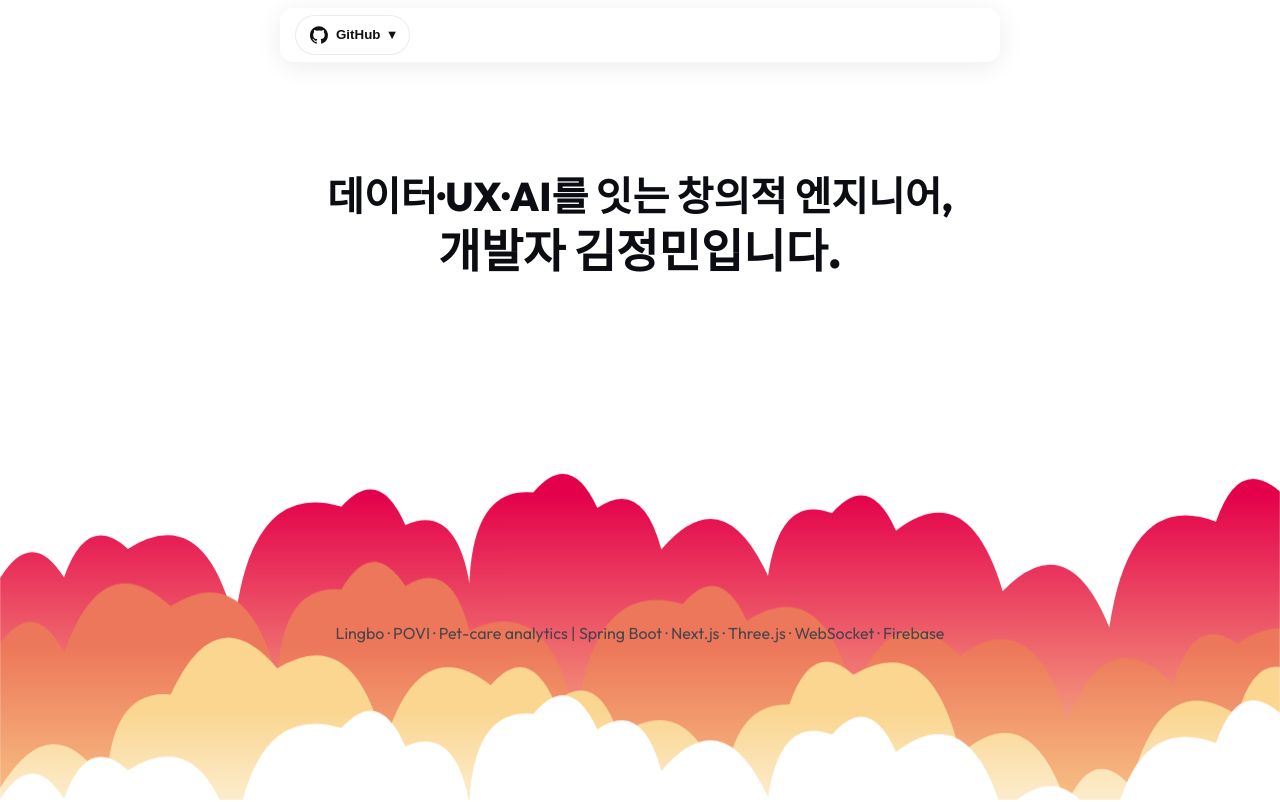
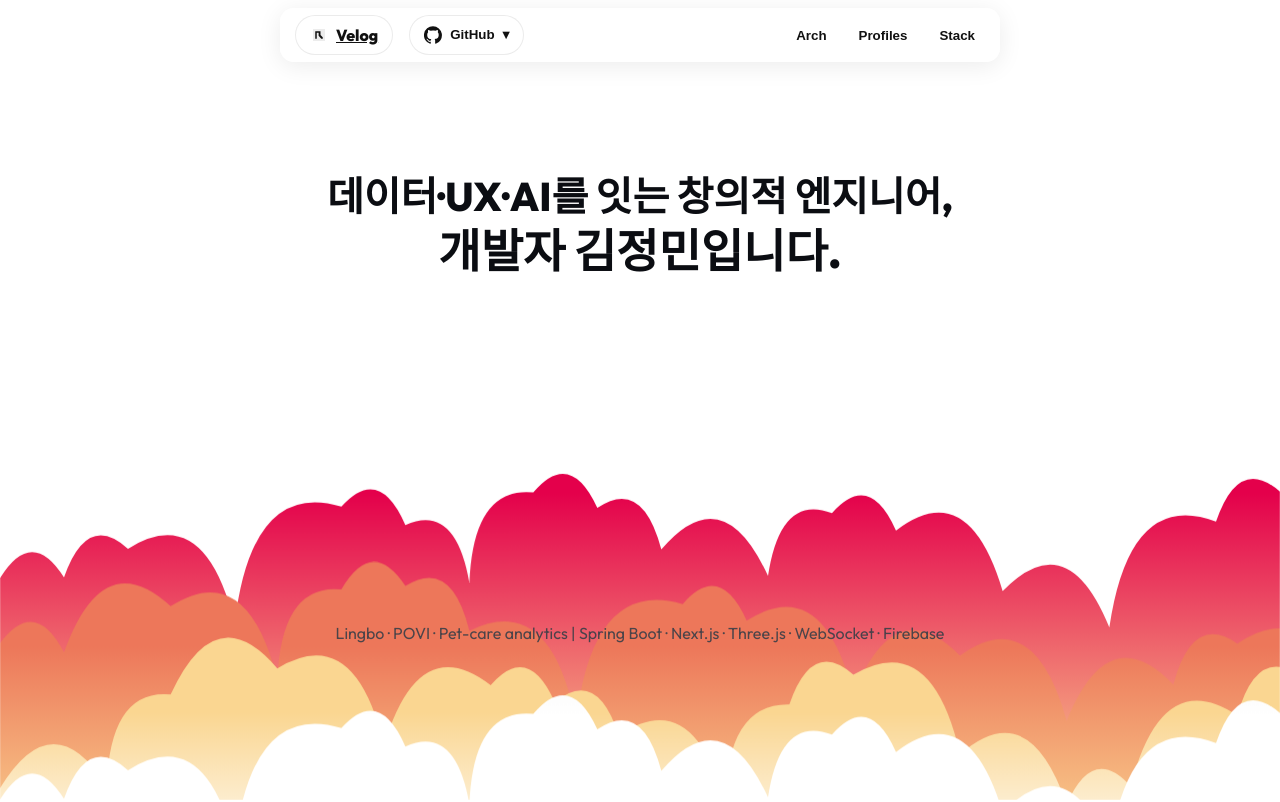
Before and after one commit to qkjm1/profile, a React (Vite) app: page / in a window 1280 px wide. Shown: the top 802 px of the page. Built offline with nearby package versions, Linux system fonts and the light colour scheme.

Commit message:
-포폴 슬라이더 수정-

```diff
--- a/src/App.tsx
+++ b/src/App.tsx
@@ -1,4 +1,10 @@
-import React, { useEffect, useLayoutEffect, useRef, useState } from "react";
+import React, {
+  useEffect,
+  useLayoutEffect,
+  useRef,
+  useState,
+  useCallback,
+} from "react";
 import gsap from "gsap";
 import { ScrollTrigger } from "gsap/ScrollTrigger";
 import Lenis from "lenis";
@@ -8,11 +14,84 @@ import StackSection from "./sections/StackSection";
 
 gsap.registerPlugin(ScrollTrigger);
 ScrollTrigger.normalizeScroll(true);
+// ✅ "섹션(top) 기준"으로 스크롤 (핀/Spacer 무시)
+// - 헤더 높이만큼 자동 보정
+// - 스냅 ST가 당겨버리는 현상 방지: 일시 비활성화 후 복구
+function scrollToSection(id: string) {
+  const el = document.getElementById(id);
+  if (!el) return;
 
+  // 1) 헤더 높이 계산 (고정 헤더가 겹치지 않도록 보정)
+  const header = document.querySelector<HTMLElement>(".hero__inner");
+  const headerH = header ? header.getBoundingClientRect().height : 0;
+
+  // 2) 목표 Y (섹션 엘리먼트의 문서상 top)
+  //    - pin/spacer와 관계없이 "현재 DOM 레이아웃" 기준
+  const rect = el.getBoundingClientRect();
+  let targetY = window.scrollY + rect.top - headerH;
+
+  // 3) #snapper에 붙인 '스냅용 ScrollTrigger'를 잠시 꺼두기 (있으면)
+  const snapST = ScrollTrigger.getAll().find(
+    (t) => (t.vars?.trigger as Element | undefined)?.id === "snapper" && !!t.vars?.snap
+  );
+  snapST?.disable(); // 잠깐 비활성화
+
+  // 4) Lenis 우선 스크롤
+  const lenis = (window as any).__lenis as InstanceType<typeof Lenis> | undefined;
+  const duration = 1.1;
+
+  if (lenis) {
+    lenis.scrollTo(targetY, { duration, lock: true });
+  } else {
+    window.scrollTo({ top: targetY, behavior: "smooth" });
+  }
+
+  // 5) 스냅 ST 복구 (스크롤 끝났을 법한 시점 + 여유 120ms)
+  window.setTimeout(() => {
+    snapST?.enable();
+  }, Math.round(duration * 1000) + 120);
+}
 function HeroHeader() {
   const [open, setOpen] = useState(false);
   const panelRef = useRef<HTMLDivElement | null>(null);
   const btnRef = useRef<HTMLButtonElement | null>(null);
+
+  const handleNav = useCallback(
+    (targetId: string) => () => {
+      scrollToSection(targetId);
+    },
+    []
+  );
+
+  useLayoutEffect(() => {
+    // 버튼 맵: data-target 속성으로 조회
+    const btns = Array.from(
+      document.querySelectorAll<HTMLButtonElement>(".navlink[data-target]")
+    );
+    const btnMap = new Map<string, HTMLButtonElement>();
+    btns.forEach((b) => {
+      const key = b.getAttribute("data-target");
+      if (key) btnMap.set(key, b);
+    });
+
+    const ids = ["p-arch", "p-profiles", "p-stack"];
+    const triggers = ids.map((id) =>
+      ScrollTrigger.create({
+        trigger: document.getElementById(id)!,
+        start: "top center",
+        end: "bottom center",
+        onToggle: (self) => {
+          // 전부 false로 초기화
+          btnMap.forEach((btn) => btn.setAttribute("aria-current", "false"));
+          // 활성 구간의 버튼만 true
+          if (self.isActive)
+            btnMap.get(id)?.setAttribute("aria-current", "true");
+        },
+      })
+    );
+
+    return () => triggers.forEach((t) => t.kill());
+  }, []);
 
   useEffect(() => {
     const onDocClick = (e: MouseEvent) => {
@@ -36,7 +115,59 @@ function HeroHeader() {
   return (
     <header className="hero">
       <div className="hero__inner">
+        {/* STEP 2) 좌측: 섹션 내비게이션 */}
+        <nav className="hero__nav" aria-label="섹션 내비게이션">
+          <button
+            className="navlink"
+            type="button"
+            data-target="p-arch"
+            onClick={handleNav("p-arch")}
+          >
+            Arch
+          </button>
+          <button
+            className="navlink"
+            type="button"
+            data-target="p-profiles"
+            onClick={handleNav("p-profiles")}
+          >
+            Profiles
+          </button>
+          <button
+            className="navlink"
+            type="button"
+            data-target="p-stack"
+            onClick={handleNav("p-stack")}
+          >
+            Stack
+          </button>
+        </nav>
+
+        {/* STEP 3) 우측: GitHub 토글 + Velog 링크 */}
         <div className="hero__actions">
+          {/* Velog: GitHub 오른쪽에 고정 링크 */}
+          <a
+            className="toggle toggle--link"
+            href="https://velog.io/@kqk11"
+            target="_blank"
+            rel="noopener noreferrer"
+            aria-label="Velog로 이동"
+            style={{ marginRight: 8 }}
+          >
+            <svg
+              aria-hidden="true"
+              width="18"
+              height="18"
+              viewBox="0 0 24 24"
+              fill="currentColor"
+            >
+              <path d="M4 4h16v16H4z" opacity=".08" />
+              <path d="M7 7h5v2H9v8H7V7zm10 10h-2l-3.5-4V7H14v5l3 3v2z" />
+            </svg>
+            <span className="toggle__label">Velog</span>
+          </a>
+
+          {/* GitHub 토글 패널 */}
           <button
             ref={btnRef}
             id="ghToggle"
@@ -89,11 +220,21 @@ function HeroHeader() {
                 <li>
                   <a
                     className="gh-link"
-                    href="https://github.com/qkjm1/profile"
+                    href="https://github.com/AniwellProject/AniwellProject"
                     target="_blank"
                     rel="noopener noreferrer"
                   >
-                    profile
+                    Aniwell
+                  </a>
+                </li>
+                <li>
+                  <a
+                    className="gh-link"
+                    href="https://github.com/qkjm1/ptoject_25"
+                    target="_blank"
+                    rel="noopener noreferrer"
+                  >
+                    PhysiClick
                   </a>
                 </li>
                 <li>
@@ -543,13 +684,14 @@ export default function App() {
           {/* 필요하다면 상하 spacer를 재배치 */}
           <ArchSection />
         </section>
+
         {/* 2) Profiles */}
         <section className="snap-section" id="p-profiles">
           <ProfilesSection />
         </section>
 
-
         <section className="snap-section" id="p-stack">
+          <StackSection />
           <StackSection />
         </section>
         {/* 3) 추가 페이지들 */}
--- a/src/components/css/profile-slider.css
+++ b/src/components/css/profile-slider.css
@@ -7,7 +7,7 @@
     --panel: #2a2d33;
 
     /* 더 진한 카드 베이스 */
-    --card-yellow: #F0C53B;
+    --card-yellow: #C9CDCF;
 }
 
 /* ===== Slider wrapper ===== */
@@ -134,7 +134,7 @@
     position: absolute;
     right: 12px;
     top: -14px;
-    background: #ffd24d;
+    background: #C9CDCF;
     color: #1a1a1a;
     font-weight: 800;
     font-size: 12px;
@@ -304,7 +304,7 @@
     position: absolute;
     right: clamp(10px, 2vw, 22px);
     top: -26px;
-    background: #f0d146;
+    background: #C9CDCF;
     color: #2f3237;
     font-weight: 700;
     font-size: clamp(10px, 1.2vw, 14px);
@@ -351,7 +351,7 @@
 .pcard__handle {
     justify-self: start;
     text-decoration: none;
-    color: #f6da4f;
+    color: #C9CDCF;
     background: #2e3137;
     border-radius: 12px;
     padding: 10px 14px;
--- a/src/components/stack/stack-marquee.css
+++ b/src/components/stack/stack-marquee.css
@@ -82,7 +82,3 @@
     justify-content: center;
     /* 가운데 배치(선택) */
 }
-
-.stack-section .container {
-    width: 100%;
-}
--- a/src/styles/global.css
+++ b/src/styles/global.css
@@ -203,6 +203,17 @@ canvas {
   display: flex;
   align-items: center;
   gap: 8px;
+  order: 1;
+  /* 먼저 */
+  margin-left: 0;
+  /* 안전 */
+}
+.hero__nav {
+  order: 2;            /* 나중 */
+  margin-left: auto;   /* 오른쪽 끝으로 밀기 */
+  display: flex;
+  gap: 12px;
+  align-items: center;
 }
 
 /* GitHub 토글 */
@@ -247,6 +258,11 @@ canvas {
   border: 1px solid rgba(0, 0, 0, 0.06);
   box-shadow: 0 12px 40px rgba(0, 0, 0, 0.12);
   z-index: 11;
+  right: auto;
+}
+
+@media (max-width: 560px) {
+  .hero__nav { gap: 8px; }
 }
 
 .gh-panel__section+.gh-panel__section {
@@ -289,6 +305,35 @@ canvas {
 }
 
 .gh-link:active {
+  transform: translateY(1px);
+}
+
+/* 내비 버튼 공통 스타일 */
+.navlink {
+  appearance: none;
+  border: 0;
+  background: transparent;
+  color: #111;
+  font-weight: 600;
+  padding: 6px 10px;
+  border-radius: 10px;
+  transition: background .2s ease, transform .15s ease;
+}
+
+/* 👉 메뉴를 오른쪽으로 밀기 */
+.hero__nav {
+  margin-left: auto;
+  /* 오른쪽 정렬 핵심 */
+  display: flex;
+  gap: 12px;
+  align-items: center;
+}
+
+.navlink:hover {
+  background: rgba(0, 0, 0, 0.06);
+}
+
+.navlink:active {
   transform: translateY(1px);
 }
 
@@ -391,7 +436,8 @@ canvas {
   }
 
   .hero__inner {
-    gap: 12px;
+    display: flex;
+    align-items: center;
   }
 
   .toggle {
@@ -410,12 +456,14 @@ canvas {
 
 /* snap 영역이 항상 1뷰포트를 정확히 채우도록 */
 #snapper .snap-section {
-  min-height: 100svh;   /* 모바일 주소창 변동에도 안전 */
+  min-height: 100svh;
+  /* 모바일 주소창 변동에도 안전 */
   height: 100svh;
   margin: 0;
   padding: 0;
   display: grid;
-  place-items: center;  /* 섹션 내용 중앙 정렬(원치 않으면 제거) */
+  place-items: center;
+  /* 섹션 내용 중앙 정렬(원치 않으면 제거) */
 }
 
 /* 왼쪽 칼럼에서 슬라이더를 고정 */
@@ -466,7 +514,7 @@ canvas {
 /* ...필요한 카드 스타일을 기존과 동일하게 import/정의 */
 
 .stack-section {
-  background: #f9f9f9;
+  background: #fff;
   /* stack-marquee의 배경색과 동일하게 맞추세요 */
   padding-block: 60px;
 }
```
Also changed, not shown: src/sections/StackSection.tsx (+45 -12 lines).
